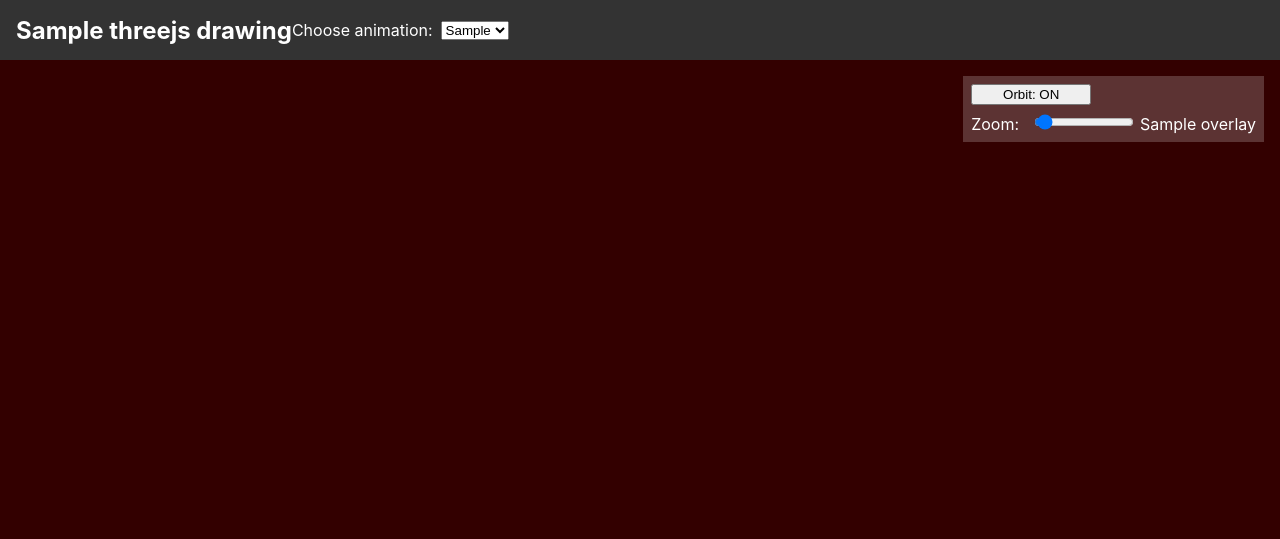
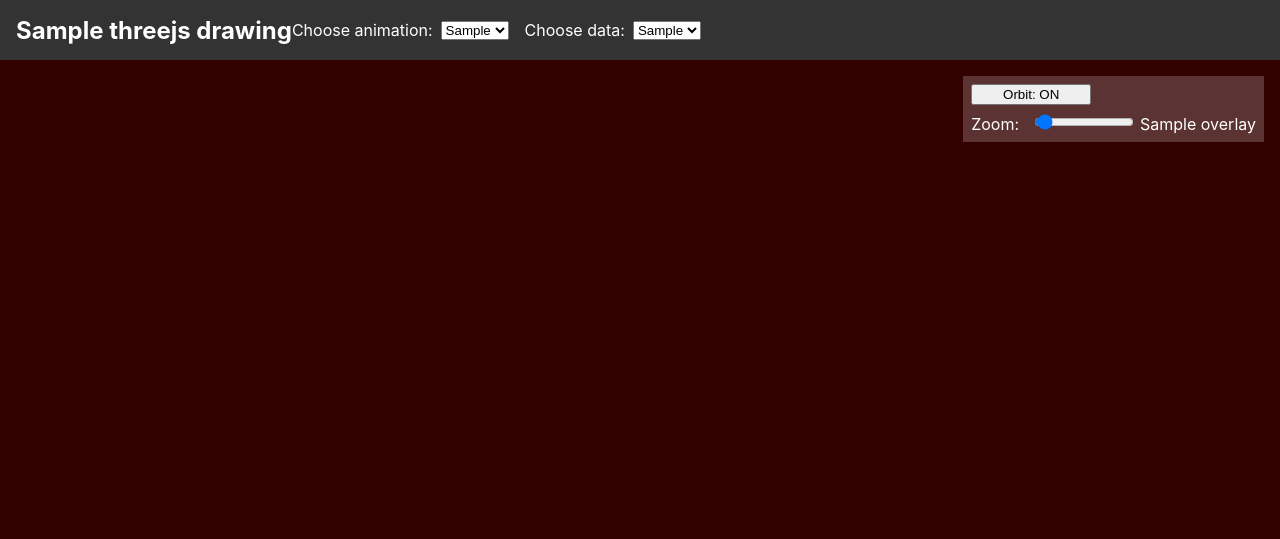
Before and after one commit to darren277/darrenmackenzie, a Python web app: template templates/threejs.html in a window 1280 px wide. Shown: the top 539 px of the page. Run offline with Jinja, Linux system fonts and the light colour scheme; the template is opened without the code that fills it: most values are stand-ins (such as "Sample title", 1, 10 or a date in 2020).

Commit message:
ThreeJS data sources.

```diff
--- a/templates/threejs.html
+++ b/templates/threejs.html
@@ -13,6 +13,8 @@
     {% for key, value in threejs_drawings.custom_meta.items() %}
         <meta name="{{ key }}" content="{{ value }}" />
     {% endfor %}
+
+    <meta name="data_selected" content="{{ data_selected }}" />
 
     <script src="//cdn.jsdelivr.net/npm/3d-force-graph"></script>
 
@@ -141,6 +143,14 @@
             <option value="{{ nav_item }}" {% if nav_item == threejs_drawings.name.lower() %}selected{% endif %}>{{ nav_item }}</option>
         {% endfor %}
     </select>
+    {% if threejs_drawings.data_sources %}
+    <label for="data-select" style="margin-left: 1em; margin-right: 0.5em;">Choose data:</label>
+    <select id="data-select">
+        {% for data_src in threejs_drawings.data_sources %}
+            <option value="{{ data_src }}" {% if data_src == data_selected %}selected{% endif %}>{{ data_src }}</option>
+        {% endfor %}
+    </select>
+    {% endif %}
 </header>
 <main class="threejs">
     <div class="threejs-container" style="position: relative;">
@@ -174,6 +184,15 @@
         const selectedScene = event.target.value;
         window.location.href = `/threejs/${selectedScene}`;
     });
+
+    {% if threejs_drawings.data_sources %}
+    const dataSelect = document.getElementById('data-select');
+
+    dataSelect.addEventListener('change', (event) => {
+        const selectedData = event.target.value;
+        window.location.href = `/threejs/{{ threejs_drawings.name.lower() }}?data_selected=${selectedData}`;
+    });
+    {% endif %}
 </script>
 
 <script type="module" src="{{ main_js_path }}"></script>
```
